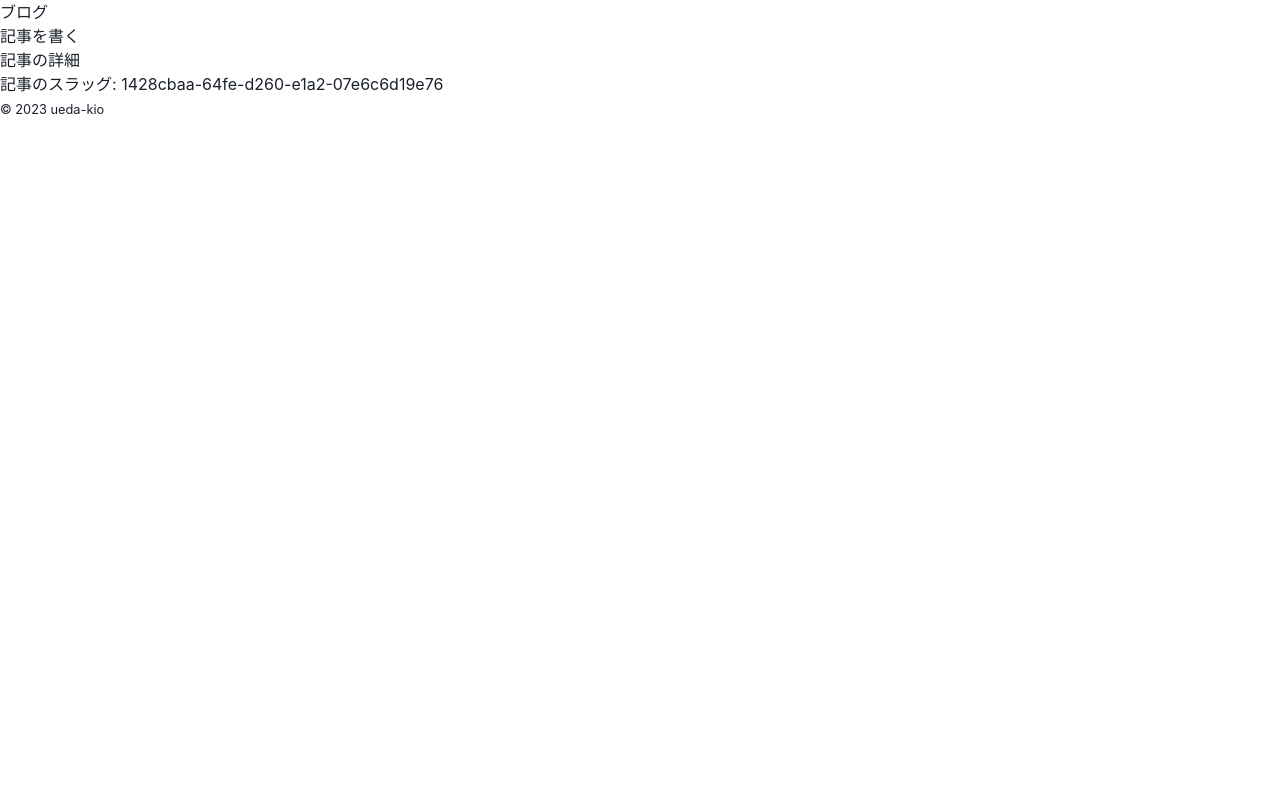
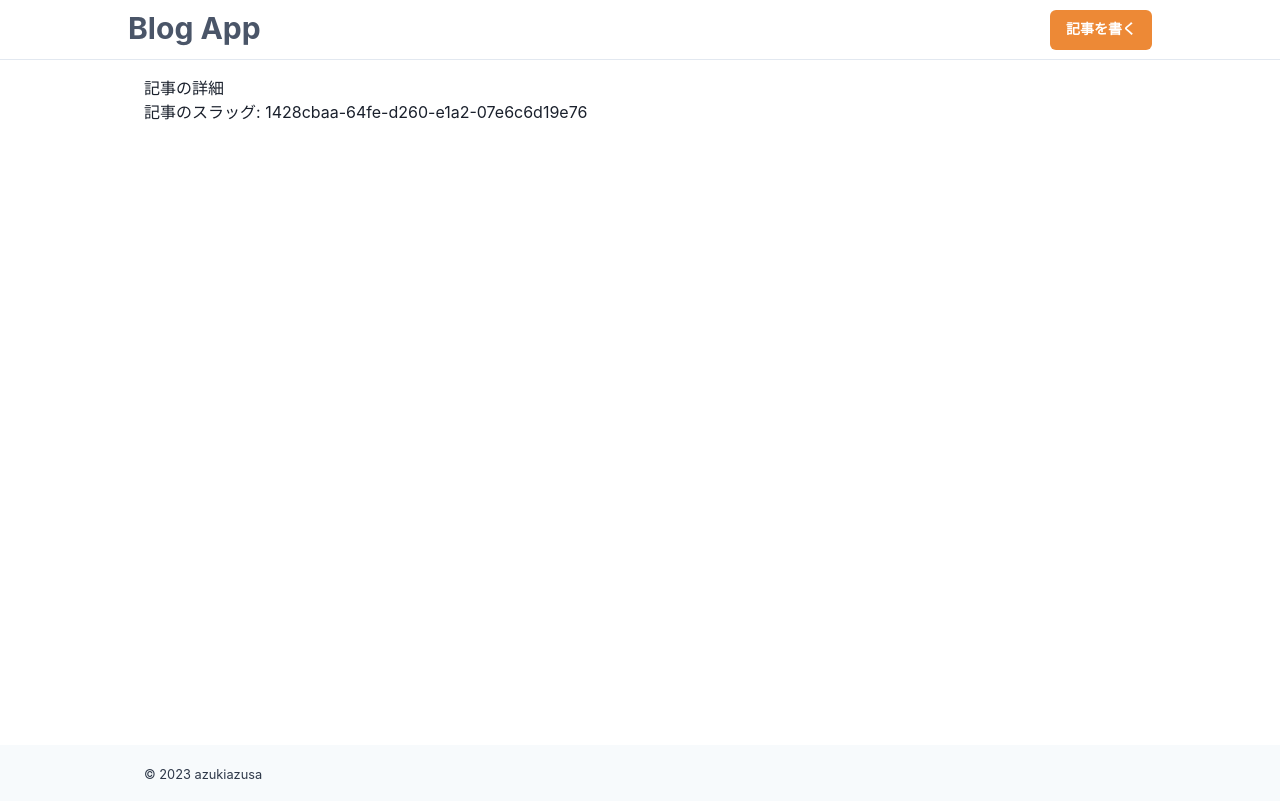
Before and after one commit to ueda-kio/next13-post-articles, a Next.js app: page /articles/1428cbaa-64fe-d260-e1a2-07e6c6d19e76 in a window 1280 px wide. Built offline with nearby package versions, Linux system fonts and the light colour scheme.

Commit message:
add basic layout

```diff
--- /dev/null
+++ b/app/Footer.tsx
@@ -0,0 +1,11 @@
+import { Container, Box, Text } from './common/components';
+
+export default function Footer() {
+	return (
+		<Box bg="gray.50" color="gray.700" as="footer">
+			<Container maxW="5xl" py={4}>
+				<Text as="small">© 2023 azukiazusa</Text>
+			</Container>
+		</Box>
+	);
+}
--- /dev/null
+++ b/app/Header.tsx
@@ -0,0 +1,39 @@
+import { Box, Flex, Heading, Button } from './common/components';
+import NextLink from 'next/link';
+
+export default function Header() {
+	return (
+		<Box as="header">
+			<Flex
+				bg="white"
+				color="gray.600"
+				minH={'60px'}
+				py={{ base: 2 }}
+				px={{ base: 4 }}
+				borderBottom={1}
+				borderStyle="solid"
+				borderColor="gray.200"
+				align="center"
+			>
+				<Flex flex={1} justify="space-between" maxW="5xl" mx="auto">
+					<Heading as="h1" size="lg">
+						<NextLink href="/">Blog App</NextLink>
+					</Heading>
+					<Button
+						as={NextLink}
+						fontSize="sm"
+						fontWeight={600}
+						color="white"
+						bg="orange.400"
+						href="/articles/new"
+						_hover={{
+							bg: 'orange.300',
+						}}
+					>
+						記事を書く
+					</Button>
+				</Flex>
+			</Flex>
+		</Box>
+	);
+}
--- /dev/null
+++ b/app/Main.tsx
@@ -0,0 +1,9 @@
+import { Container } from './common/components';
+
+export default function Main({ children }: { children: React.ReactNode }) {
+	return (
+		<Container as="main" maxW="container.lg" my="4" minH="calc(100vh - 115px - 2rem)">
+			{children}
+		</Container>
+	);
+}
--- a/app/layout.tsx
+++ b/app/layout.tsx
@@ -1,6 +1,8 @@
-import Link from 'next/link';
 import './globals.css';
 import Provider from './Provider';
+import Header from './Header';
+import Main from './Main';
+import Footer from './Footer';
 
 export const metadata = {
 	title: 'Create Next App',
@@ -17,16 +19,9 @@
 			<head />
 			<body>
 				<Provider>
-					<header>
-						<h1>
-							<Link href="/">ブログ</Link>
-						</h1>
-						<Link href="/articles/new">記事を書く</Link>
-					</header>
-					{children}
-					<footer>
-						<small>© 2023 ueda-kio</small>
-					</footer>
+					<Header />
+					<Main>{children}</Main>
+					<Footer />
 				</Provider>
 			</body>
 		</html>
```
